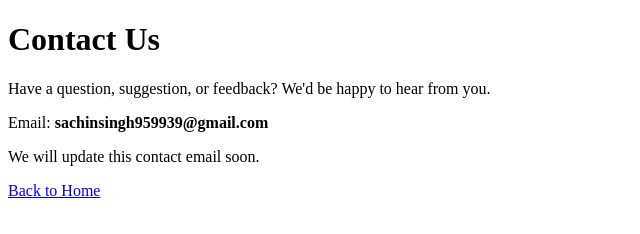
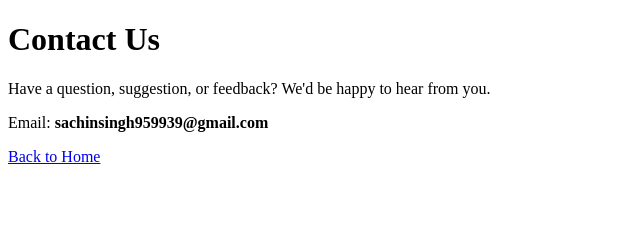
Before and after one commit to sachinkumar959939-sketch/smart-finance-hub, a plain HTML site: page contact.html in a window 1280 px wide. Shown: the whole page, without its empty margins (0-640 px from the left). Drawn offline with Linux system fonts and the light colour scheme.

Commit message:
Update contact.html

```diff
--- a/contact.html
+++ b/contact.html
@@ -10,7 +10,6 @@
   <h1>Contact Us</h1>
   <p>Have a question, suggestion, or feedback? We'd be happy to hear from you.</p>
   <p>Email: <strong>sachinsingh959939@gmail.com</strong></p>
-  <p>We will update this contact email soon.</p>
   <p><a href="index.html">Back to Home</a></p>
 </body>
 </html>
```
